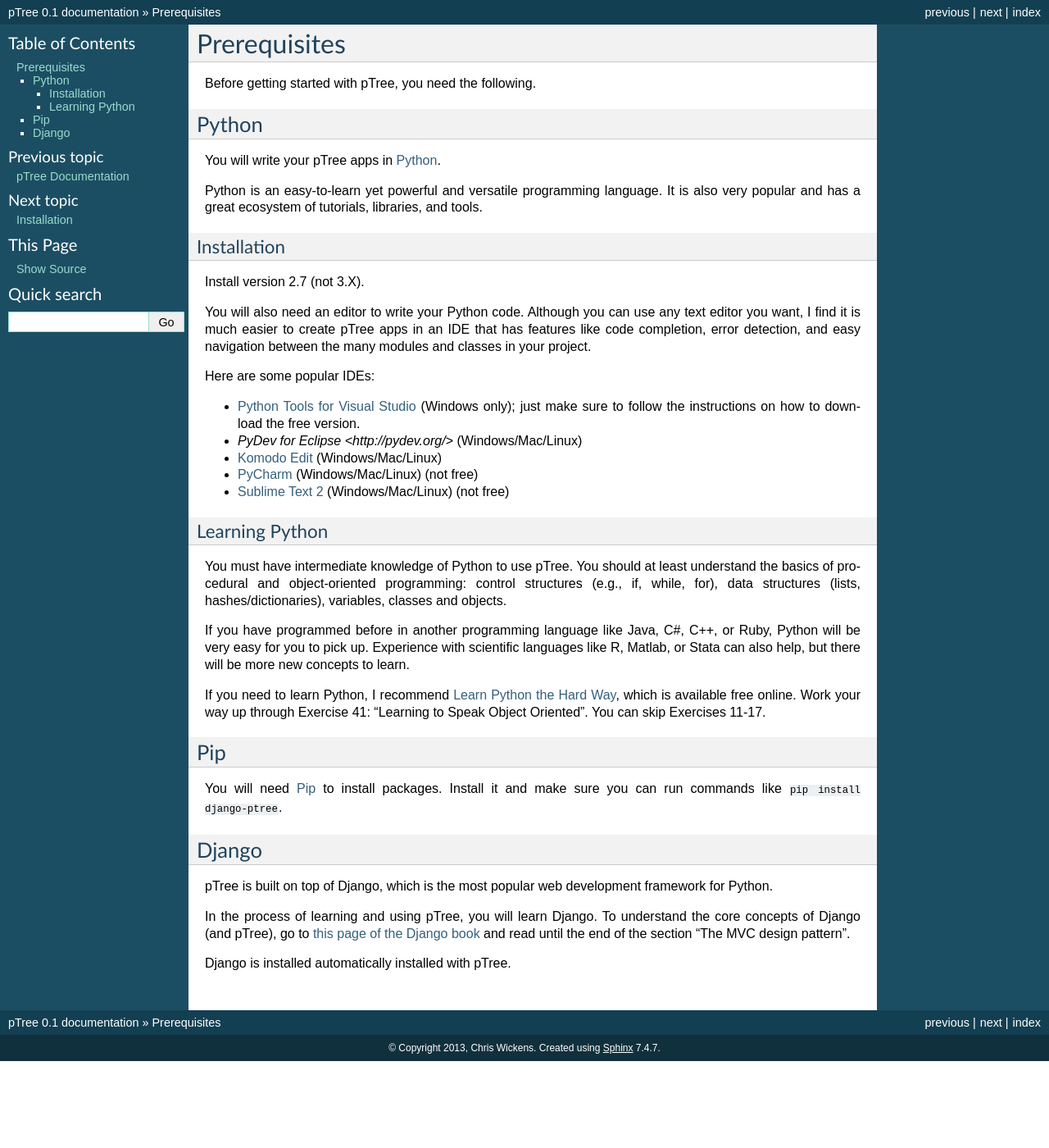
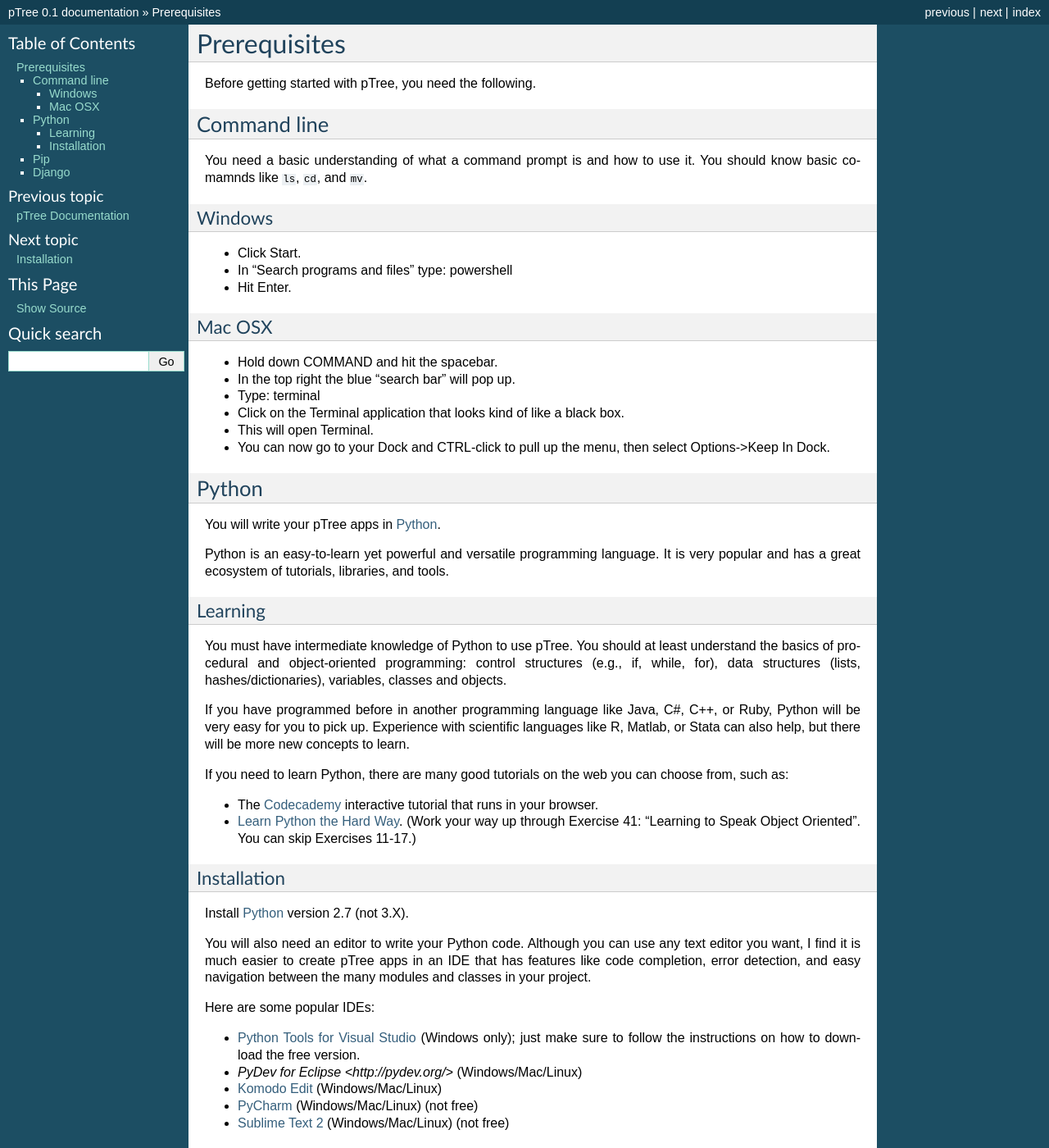
Before and after one commit to oTree-org/otree-core, a Sphinx documentation site: the page built from docs/prerequisites.rst, in a window 1280 px wide and 1400 px high. Shown: the whole window at 82% size. Built offline with Sphinx 7.4.7, drawn with Linux system fonts in a browser that asks for light colours; some of the changed text lies outside the part shown.

Commit message:
updated docs

```diff
--- a/docs/install.rst
+++ b/docs/install.rst
@@ -1,4 +1,4 @@
 Installation
 ************
 
-Just type ``pip install django-ptree``.
+On your command line, just type ``pip install django-ptree``.
--- a/docs/prerequisites.rst
+++ b/docs/prerequisites.rst
@@ -3,16 +3,57 @@
 
 Before getting started with pTree, you need the following.
 
+Command line
+============
+You need a basic understanding of what a command prompt is and how to use it.
+You should know basic comamnds like ``ls``, ``cd``, and ``mv``.
+
+Windows
+-------
+
+- Click Start.
+- In "Search programs and files" type: powershell
+- Hit Enter.
+
+Mac OSX
+-------
+
+- Hold down COMMAND and hit the spacebar.
+- In the top right the blue "search bar" will pop up.
+- Type: terminal
+- Click on the Terminal application that looks kind of like a black box.
+- This will open Terminal.
+- You can now go to your Dock and CTRL-click to pull up the menu, then select Options->Keep In Dock.
+
 Python
 ======
-You will write your pTree apps in `Python <http://www.python.org/>`_.
+You will write your pTree apps in `Python <http://www.python.org/>`__.
 
 Python is an easy-to-learn yet powerful and versatile programming language.
-It is also very popular and has a great ecosystem of tutorials, libraries, and tools.
+It is very popular and has a great ecosystem of tutorials, libraries, and tools.
+
+Learning
+---------------
+
+You must have intermediate knowledge of Python to use pTree.
+You should at least understand the basics of procedural and object-oriented programming:
+control structures (e.g., if, while, for),
+data structures (lists, hashes/dictionaries),
+variables, classes and objects.
+
+If you have programmed before in another programming language like Java, C#, C++, or Ruby,
+Python will be very easy for you to pick up.
+Experience with scientific languages like R, Matlab, or Stata can also help,
+but there will be more new concepts to learn.
+
+If you need to learn Python, there are many good tutorials on the web you can choose from, such as:
+
+- The `Codecademy <http://www.codecademy.com/tracks/python>`__ interactive tutorial that runs in your browser.
+- `Learn Python the Hard Way <http://learnpythonthehardway.org/book/>`_. (Work your way up through Exercise 41: "Learning to Speak Object Oriented". You can skip Exercises 11-17.)
 
 Installation
 ------------
-Install version 2.7 (not 3.X).
+Install `Python <http://www.python.org/>`__ version 2.7 (not 3.X).
 
 You will also need an editor to write your Python code.
 Although you can use any text editor you want,
@@ -28,39 +69,20 @@
 - `PyCharm <http://www.jetbrains.com/pycharm/>`__ (Windows/Mac/Linux) (not free)
 - `Sublime Text 2 <http://www.sublimetext.com/>`__ (Windows/Mac/Linux) (not free)
 
-Learning Python
----------------
-
-You must have intermediate knowledge of Python to use pTree.
-You should at least understand the basics of procedural and object-oriented programming:
-control structures (e.g., if, while, for),
-data structures (lists, hashes/dictionaries),
-variables, classes and objects.
-
-If you have programmed before in another programming language like Java, C#, C++, or Ruby,
-Python will be very easy for you to pick up.
-Experience with scientific languages like R, Matlab, or Stata can also help,
-but there will be more new concepts to learn.
-
-If you need to learn Python,
-I recommend `Learn Python the Hard Way <http://learnpythonthehardway.org/book/>`_,
-which is available free online.
-Work your way up through Exercise 41: "Learning to Speak Object Oriented".
-You can skip Exercises 11-17.
 
 Pip
 ===
-You will need `Pip <http://www.pip-installer.org/en/latest/>`_ to install packages.
-Install it and make sure you can run commands like ``pip install django-ptree``.
+You will need `Pip <http://www.pip-installer.org/en/latest/installing.html>`_ to install packages.
+Install it and make sure you can run commands like ``pip install django-ptree`` from your command line.
 
 Django
 ======
 pTree is built on top of Django,
 which is the most popular web development framework for Python.
 
-In the process of learning and using pTree, you will learn Django.
+In the process of learning and using pTree, you will learn some Django.
 To understand the core concepts of Django (and pTree),
 go to `this page of the Django book <http://www.djangobook.com/en/2.0/chapter01.html>`__
 and read until the end of the section "The MVC design pattern".
 
-Django is installed automatically installed with pTree.
+When you install pTree, Django will get installed automatically.
```
